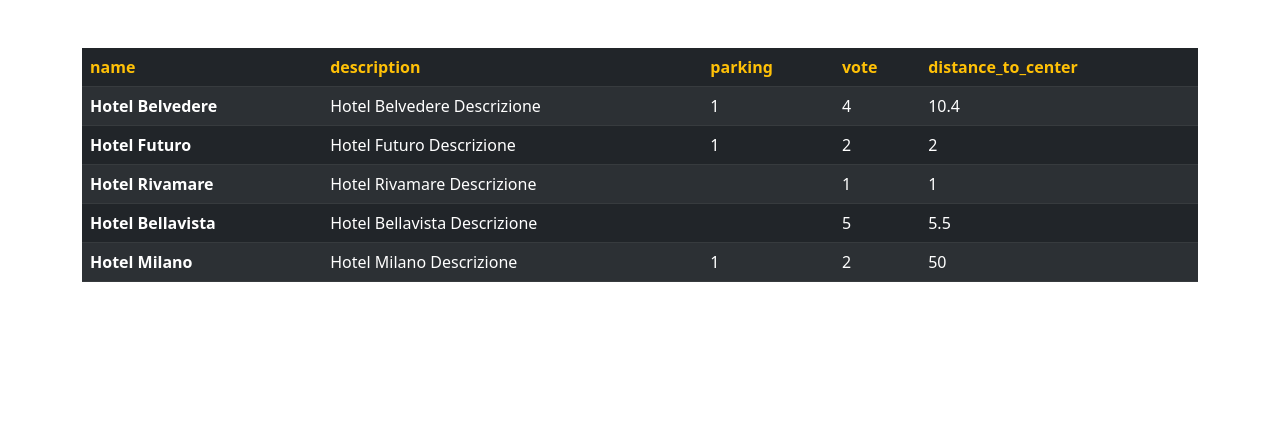
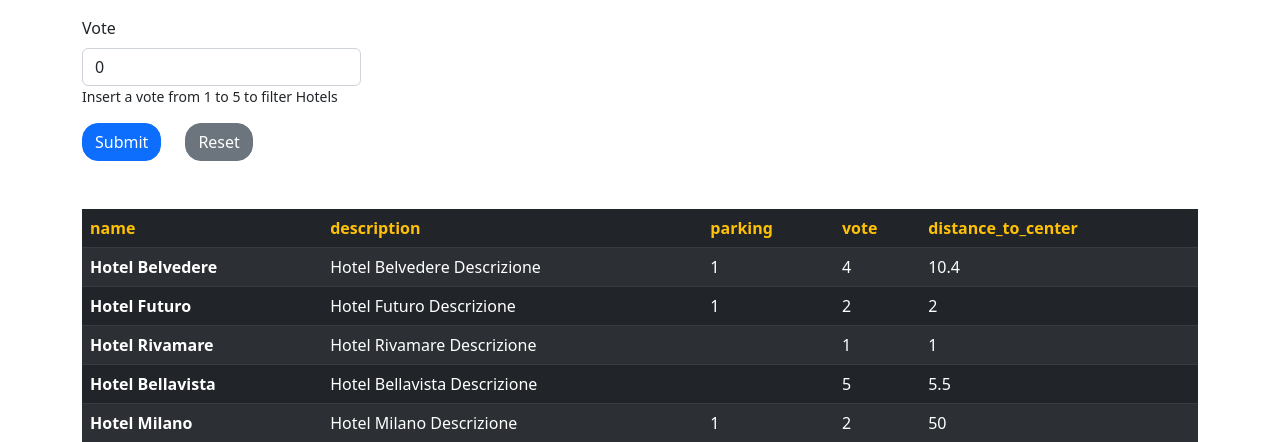
Before and after one commit to Francesco-Iannuzzi/php-hotel, a PHP site: page /?vote=1 in a window 1280 px wide. Shown: the top 442 px of the page. Run offline with PHP 8.4, Linux system fonts and the light colour scheme.

Commit message:
add filter vote

```diff
--- a/index.php
+++ b/index.php
@@ -21,6 +21,7 @@ Se non viene specificato nessun filtro, visualizzare come in precedenza tutti gl
 
 */
 
+//array
 $hotels = [
 
     [
@@ -60,24 +61,23 @@ $hotels = [
     ],
 
 ];
+//end array
 
 echo '<pre>';
 
-// var_dump($hotels);
 
 foreach ($hotels as $hotel) {
-    // var_dump($hotel['name']);
-    // var_dump($hotel['description']);
-    // var_dump($hotel['parking']);
-    // var_dump($hotel['vote']);
-    // var_dump($hotel['distance_to_center']);
-    // foreach ($hotel as $key => $value) {
-    //     // var_dump($key);
-    //     // var_dump($value);
-    // }
+    $name = $hotel['name'];
+    $description = $hotel['description'];
+    $parking = $hotel['parking'];
+    $vote = $hotel['vote'];
+    $distance = $hotel['distance_to_center'];
 };
 
+$minVote = $_GET['vote'];
+
 echo '</pre>';
+
 ?>
 
 <!DOCTYPE html>
@@ -95,6 +95,23 @@ echo '</pre>';
 <body>
 
     <div class="container">
+
+        <form method="GET">
+            <div class="mb-3">
+                <label for="vote" class="form-label">Vote</label>
+                <input type="number" value="0" class="form-control w-25" name="vote" id="vote" placeholder="Insert a vote from 1 to 5">
+                <small>Insert a vote from 1 to 5 to filter Hotels</small>
+            </div>
+            <!-- /input vote -->
+
+            <div class="d-flex gap-4">
+                <button type="submit" class="btn rounded-4 btn-primary">Submit</button>
+                <button type="reset" class="btn rounded-4 btn-secondary">Reset</button>
+            </div>
+            <!-- /buttons -->
+        </form>
+        <!-- /form -->
+
         <table class="table table-dark table-striped mt-5">
             <thead>
                 <tr>
@@ -105,6 +122,7 @@ echo '</pre>';
             </thead>
             <tbody>
                 <?php foreach ($hotels as $hotel) :  ?>
+                    <?php if ($hotel['vote'] >= $minVote) : ?>
                         <tr>
                             <th scope="row"><?= $hotel['name'] ?></th>
                             <td><?= $hotel['description'] ?> </td>
@@ -112,6 +130,7 @@ echo '</pre>';
                             <td><?= $hotel['vote'] ?> </td>
                             <td><?= $hotel['distance_to_center'] ?> </td>
                         </tr>
+                    <?php endif; ?>
                 <?php endforeach; ?>
             </tbody>
 
```
Lines whose indentation alone changed are shown as unchanged.
